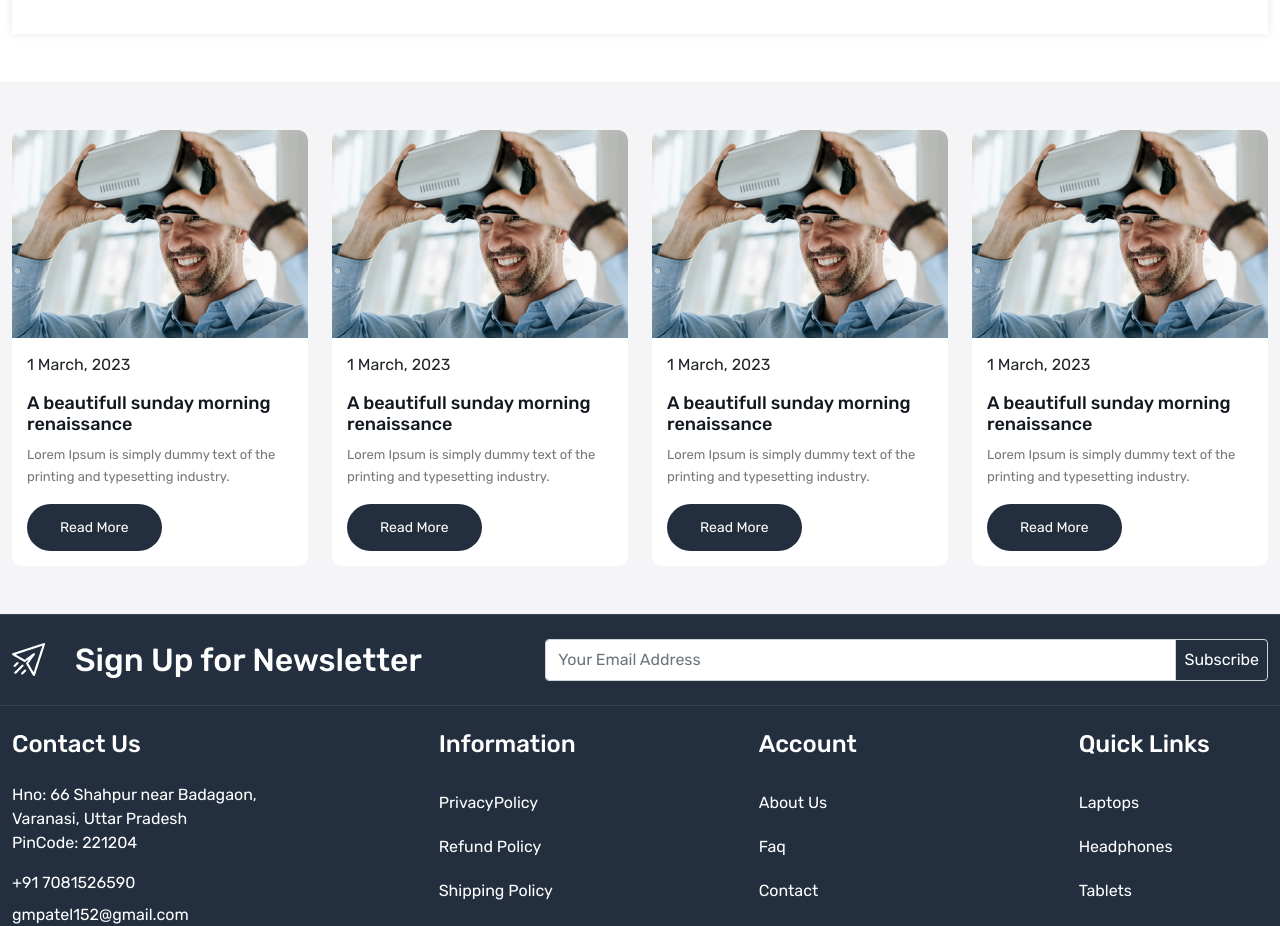
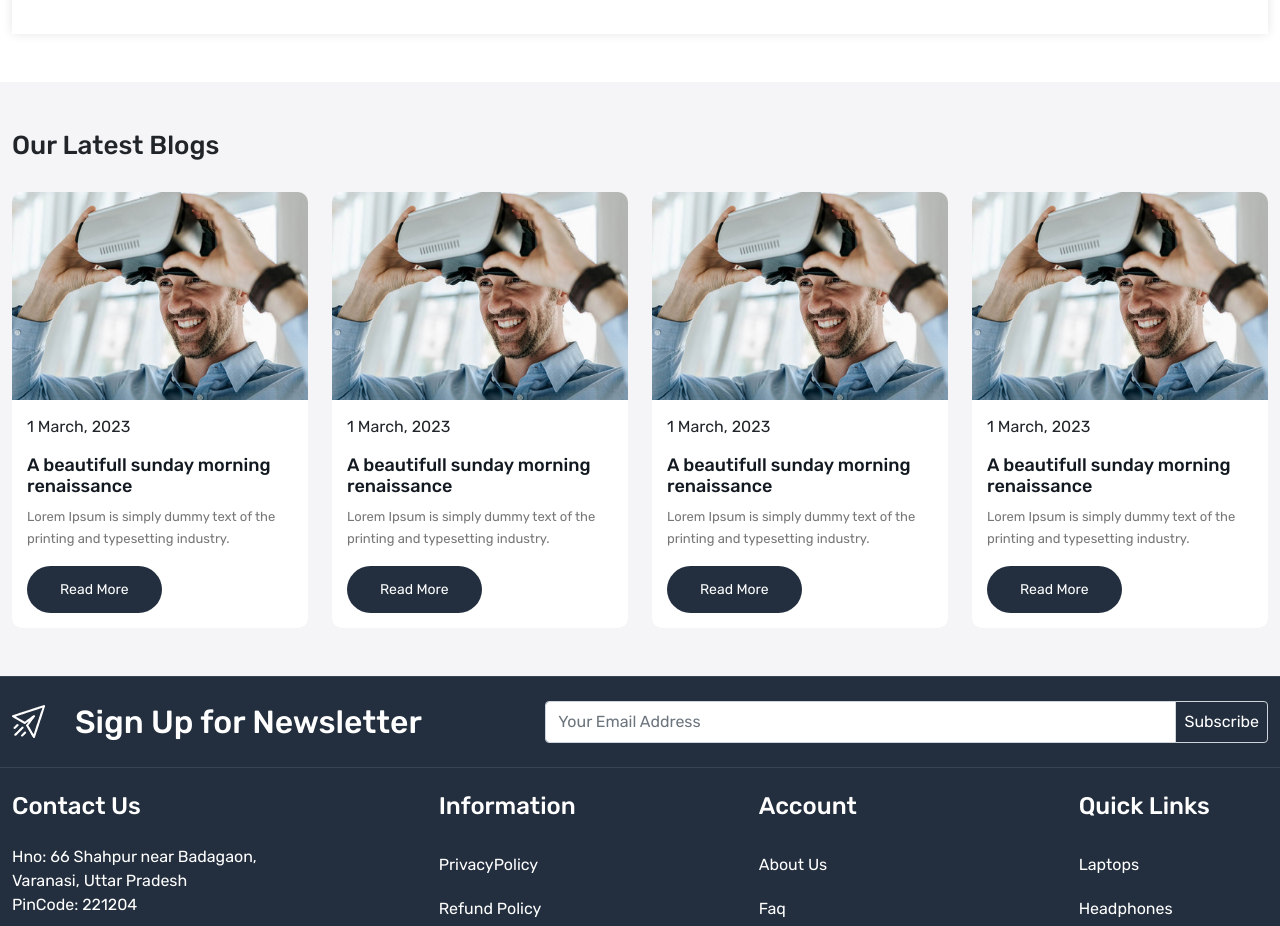
Before and after one commit to GyanendraMohan/ecommerce-app, a React (Create React App) app: page / in a window 1280 px wide. Shown: the part 1480-2406 px from the top of the page. Built offline with nearby package versions, Linux system fonts and the light colour scheme.

Commit message:
blog heading

```diff
--- a/src/App.css
+++ b/src/App.css
@@ -12,6 +12,13 @@
   --color-f5f5f7: #f5f5f7;
   --color-ededed: #ededed;
   --color-777777: #777777;
+}
+
+.section-heading {
+  font-size: 26px;
+  line-height: 32px;
+  font-weight: 500;
+  margin-bottom: 30px;
 }
 
 .card-wrapper {
--- a/src/pages/Home.js
+++ b/src/pages/Home.js
@@ -235,6 +235,9 @@ const Home = () => {
       <section className="blog-wrapper py-5 home-wrapper-2">
         <div className="container-xxl">
           <div className="row">
+            <div className="col-12">
+              <h3 className="section-heading">Our Latest Blogs</h3>
+            </div>
             <BlogCart />
             <BlogCart />
             <BlogCart />
```
